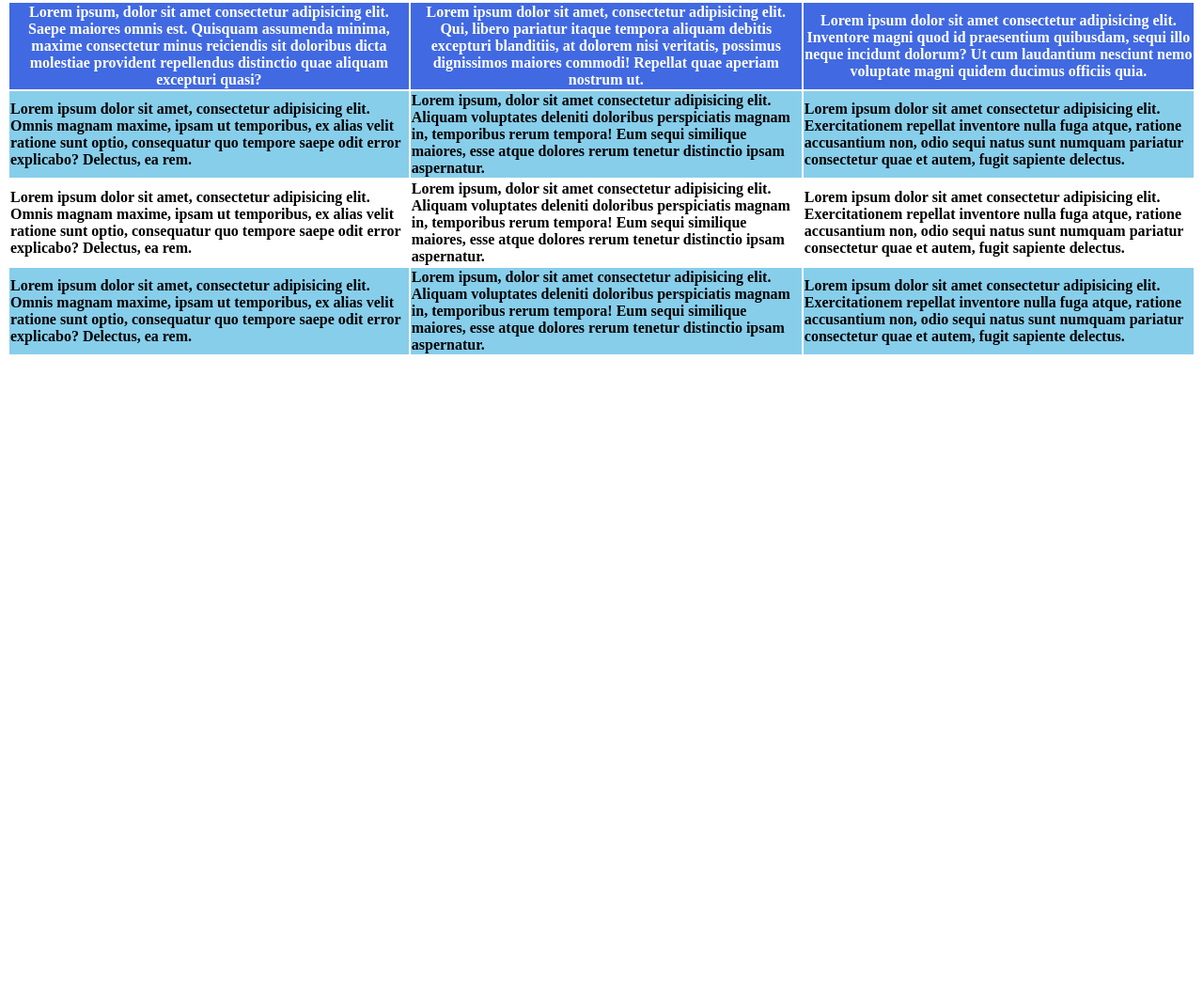
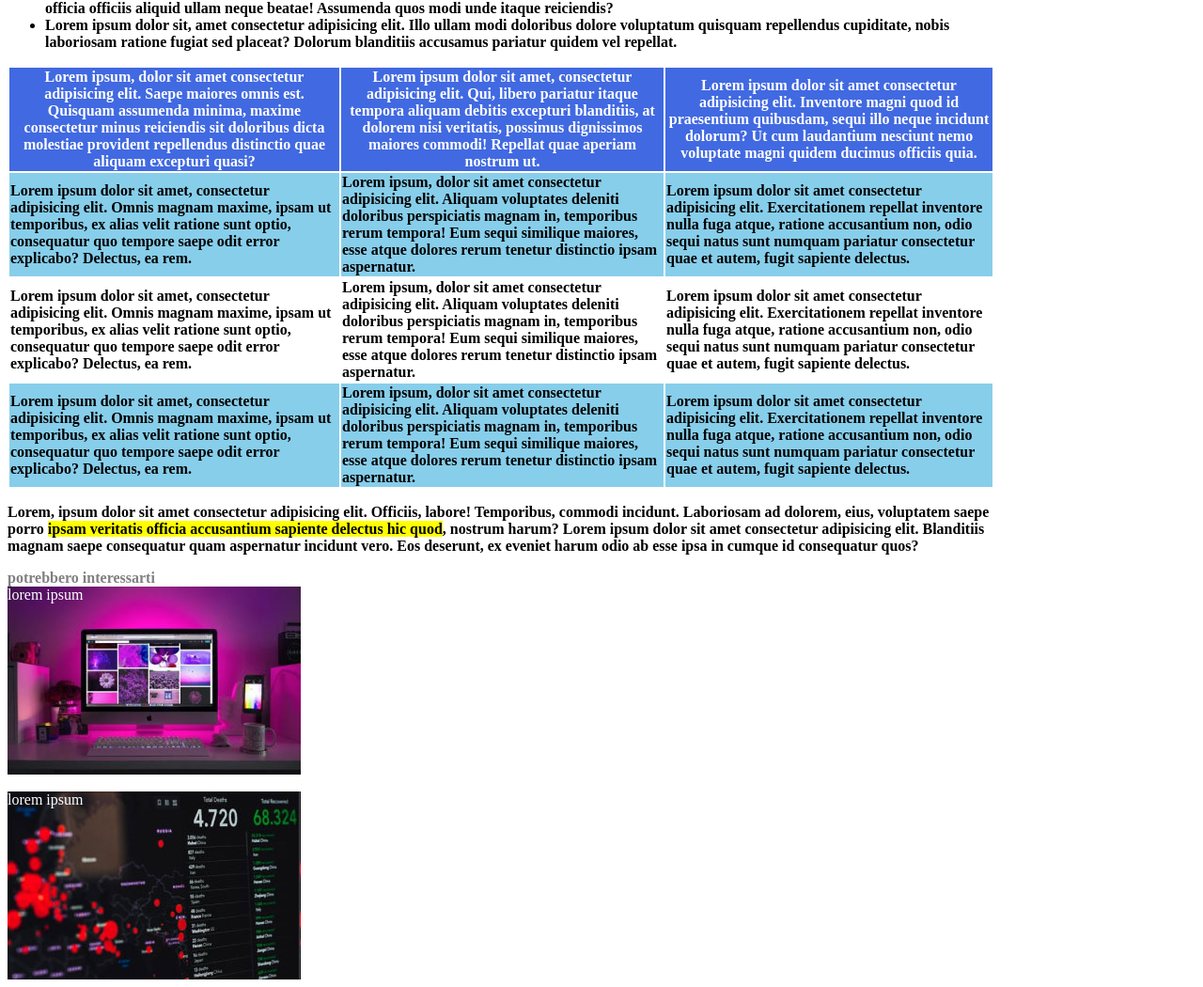
Before and after one commit to leonardosponza/html-css-booleaner, a plain HTML site: page index.html in a window 1280 px wide. Shown: the part 1029-2079 px from the top of the page at 94% size. Before the commit the page ends 1416 px from the top, so only its background shows below. Drawn offline with Linux system fonts and the light colour scheme.

Commit message:
add:fine

```diff
--- a/css/style.css
+++ b/css/style.css
@@ -36,9 +36,28 @@ background-size: 500px;
     color: white;
     background-color:royalblue;
 }
-#testo1{
+.backgroundskyblue{
     background-color: skyblue;
 }
-#testo2{
-    background-color: skyblue;
+/* css main */
+#testo3{
+    background-color: yellow;
 }
+#lorem1{
+    color: gray;
+}
+#lorem2{
+    background-image: url(../img/monitor.jpg);
+    color: white;
+    height: 200px;
+    width: 312px;
+}
+#lorem3{
+    background-image: url(../img/graph.jpg);
+    color: white;
+    width: 312px;
+    height: 200px;
+}
+.larghezza{
+    width: 1050px;
+}
--- a/index.html
+++ b/index.html
@@ -7,7 +7,7 @@
     <title>esercizio</title>
     <link rel="stylesheet" href="css/style.css">
 </head>
-<body >
+<body class="larghezza" >
     <!-- testa del progetto -->
     <header>
         <div class="head">
@@ -45,7 +45,7 @@
             </thead>
             <!-- inizio corpo tabella -->
             <tbody>
-                <tr id="testo1">
+                <tr class="backgroundskyblue">
                     <td><strong>Lorem ipsum dolor sit amet, consectetur adipisicing elit. Omnis magnam maxime, ipsam ut temporibus, ex alias velit ratione sunt optio, consequatur quo tempore saepe odit error explicabo? Delectus, ea rem.</strong></td>
                     <td><strong>Lorem ipsum, dolor sit amet consectetur adipisicing elit. Aliquam voluptates deleniti doloribus perspiciatis magnam in, temporibus rerum tempora! Eum sequi similique maiores, esse atque dolores rerum tenetur distinctio ipsam aspernatur.</strong></td>
                     <td><strong>Lorem ipsum dolor sit amet consectetur adipisicing elit. Exercitationem repellat inventore nulla fuga atque, ratione accusantium non, odio sequi natus sunt numquam pariatur consectetur quae et autem, fugit sapiente delectus.</strong></td>
@@ -55,7 +55,7 @@
                     <td><strong>Lorem ipsum, dolor sit amet consectetur adipisicing elit. Aliquam voluptates deleniti doloribus perspiciatis magnam in, temporibus rerum tempora! Eum sequi similique maiores, esse atque dolores rerum tenetur distinctio ipsam aspernatur.</strong></td>
                     <td><strong>Lorem ipsum dolor sit amet consectetur adipisicing elit. Exercitationem repellat inventore nulla fuga atque, ratione accusantium non, odio sequi natus sunt numquam pariatur consectetur quae et autem, fugit sapiente delectus.</strong></td>
                 </tr>
-                <tr id="testo2">
+                <tr class="backgroundskyblue">
                     <td><strong>Lorem ipsum dolor sit amet, consectetur adipisicing elit. Omnis magnam maxime, ipsam ut temporibus, ex alias velit ratione sunt optio, consequatur quo tempore saepe odit error explicabo? Delectus, ea rem.</strong></td>
                     <td><strong>Lorem ipsum, dolor sit amet consectetur adipisicing elit. Aliquam voluptates deleniti doloribus perspiciatis magnam in, temporibus rerum tempora! Eum sequi similique maiores, esse atque dolores rerum tenetur distinctio ipsam aspernatur.</strong></td>
                     <td><strong>Lorem ipsum dolor sit amet consectetur adipisicing elit. Exercitationem repellat inventore nulla fuga atque, ratione accusantium non, odio sequi natus sunt numquam pariatur consectetur quae et autem, fugit sapiente delectus.</strong></td>
@@ -65,8 +65,16 @@
             <!-- fine corpo tabella -->
         </table>
         <!-- fine tabella -->
-
+        <p><strong>Lorem, ipsum dolor sit amet consectetur adipisicing elit. Officiis, labore! Temporibus, commodi incidunt. Laboriosam ad dolorem, eius, voluptatem saepe porro <span id="testo3">ipsam veritatis officia accusantium sapiente delectus hic quod</span>, nostrum harum? Lorem ipsum dolor sit amet consectetur adipisicing elit. Blanditiis magnam saepe consequatur quam aspernatur incidunt vero. Eos deserunt, ex eveniet harum odio ab esse ipsa in cumque id consequatur quos?</strong></p>
     </main>
+    <footer>
+        <!-- parte finale -->
+        <strong id="lorem1">potrebbero interessarti</strong>
+        <br>
+        <div id="lorem2">lorem ipsum</div>
+        <br>
+        <div id="lorem3">lorem ipsum</div>
+    </footer>
 
 </body>
 </html>
```
